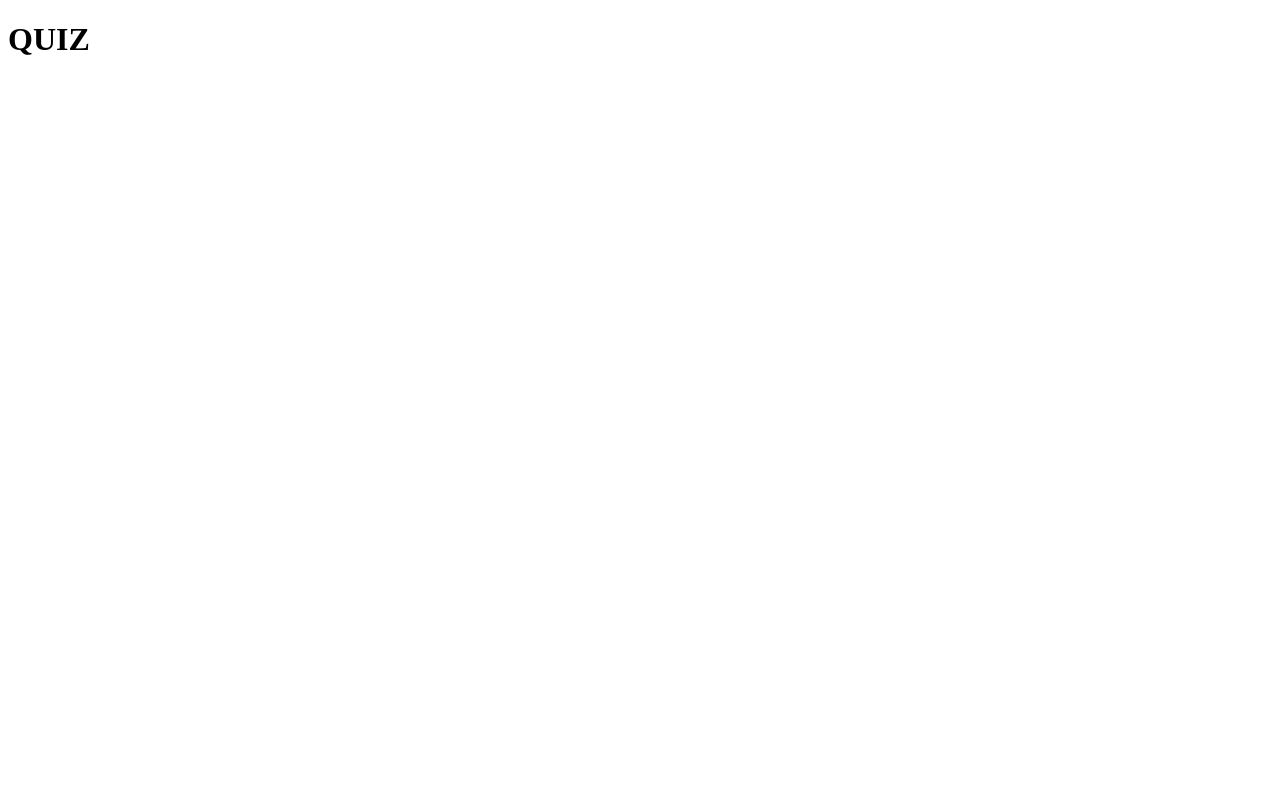
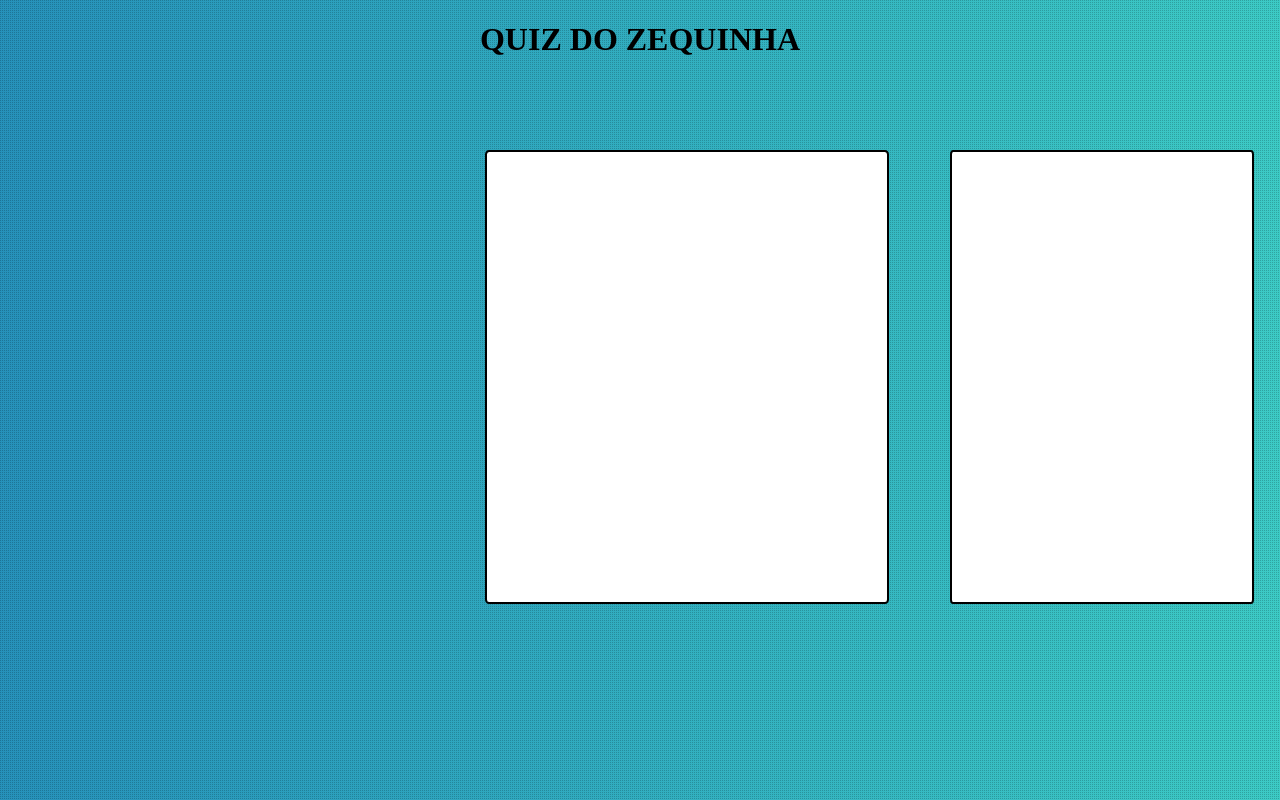
Before and after one commit to todetosre/AtividadeFinal, a website: page public/index.html in a window 1280 px wide. Drawn offline with Linux system fonts and the light colour scheme.

Commit message:
Segunda Entrega!

```diff
--- a/public/index.html
+++ b/public/index.html
@@ -3,10 +3,14 @@
 <head>
   <meta charset="UTF-8">
   <meta name="viewport" content="width=device-width, initial-scale=1.0">
+  <link rel="stylesheet" href="style.css">
   <title>Jogo / Quiz</title>
 </head>
 <body>
-  <h1>QUIZ</h1>
+  <h1 style="text-align: center">QUIZ DO ZEQUINHA</h1>
+  <div id="messages" style="text-align: center"></div>
   <script src="script.js"></script>
+  <div class="jogador"></div>
+  <div class="placar"></div>
 </body>
 </html>
--- a/public/script.js
+++ b/public/script.js
@@ -2,7 +2,6 @@ const ws = new WebSocket('ws://localhost:3000');
 
 ws.onopen = () => {
   console.log('Conectado ao servidor WebSocket');
-  ws.send(JSON.stringify({ type: 'connection', message: 'Cliente conectado!' }));
 };
 
 ws.onmessage = (event) => {
--- /dev/null
+++ b/public/style.css
@@ -0,0 +1,26 @@
+html{
+    scroll-behavior: smooth;
+    background: url(../public/CSS/background.png), linear-gradient(to right, rgba(0, 126, 174, .85), rgba(26, 193, 187, .85));
+}
+
+.jogador{
+    position: absolute;
+    top: 150px;
+    left: 485px;
+    width: 400px;
+    height: 450px;
+    background-color: #ffff;
+    border-radius: 1%;
+    border: 2px solid black;
+}
+
+.placar{
+    position: absolute;
+    top: 150px;
+    left: 950px;
+    width: 300px;
+    height: 450px;
+    background-color: #ffff;
+    border-radius: 1%;
+    border: 2px solid black;
+}
--- a/src/server.js
+++ b/src/server.js
@@ -2,7 +2,6 @@ const express = require('express');
 const http = require('http');
 const WebSocket = require('ws');
 const config = require('./config.json');
-
 const app = express();
 const server = http.createServer(app);
 const wss = new WebSocket.Server({ server });
@@ -12,8 +11,11 @@ app.use(express.static('public'));
 wss.on('connection', (ws) => {
   console.log('Novo cliente conectado');
 
+  ws.send(JSON.stringify({ type: 'welcome', message: 'Bem-vindo ao QUIZ DO ZEQUINHA!' }));
+
   ws.on('message', (message) => {
-    console.log('Mensagem recebida: ', message);
+    const data = message.toString();
+    console.log('Mensagem recebida: ', data);
   });
 
   ws.on('close', () => {
```
Also changed, not shown: README.md, public/CSS/background.png (added).
